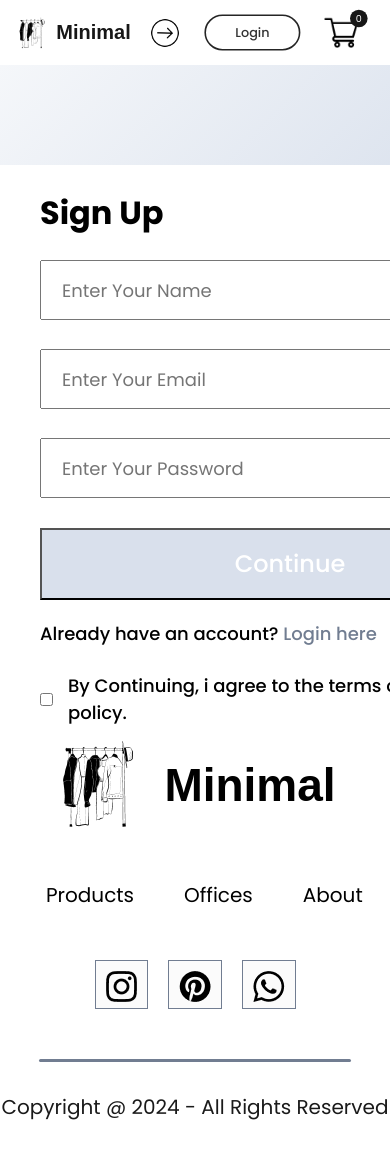
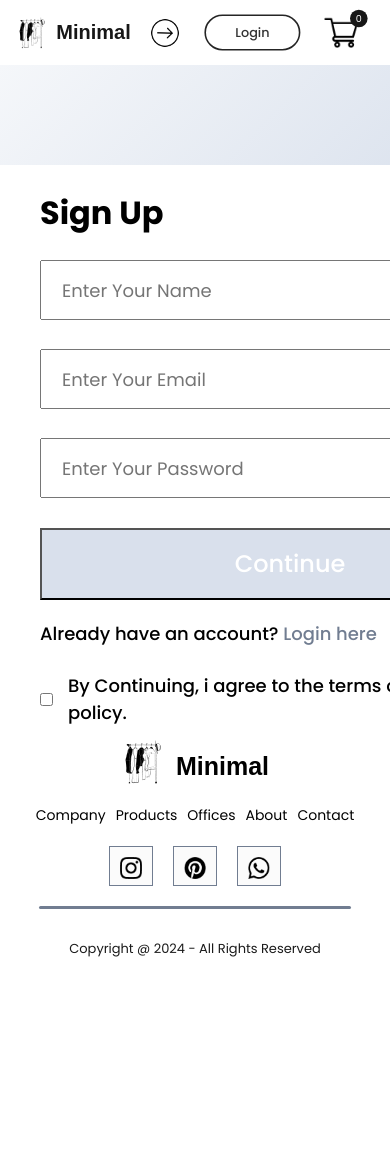
Before and after one commit to NadiasCodes/e-commerce-website-react, a React (Create React App) app: page /login in a window 390 px wide. Shown: the top 1152 px of the page. After the commit the page ends 989 px from the top, so only its background shows below. Built offline with nearby package versions, Linux system fonts and the light colour scheme; a web font is replaced by a local one.

Commit message:
added the media queries for the footer

```diff
--- a/src/Components/Footer/Footer.css
+++ b/src/Components/Footer/Footer.css
@@ -1,14 +1,15 @@
-.footer
-{display: flex;
+.footer {
+  display: flex;
   flex-direction: column;
   justify-content: center;
   align-items: center;
-gap:50px;}
+  gap: 50px;
+}
 
-.footer-logo{
+.footer-logo {
   display: flex;
   align-items: center;
-    gap:20px;
+  gap: 20px;
 }
 
 .footer-logo p {
@@ -16,54 +17,85 @@ gap:50px;}
   font-weight: 700;
   font-family: "Ojuju", sans-serif;
 }
-.footer-links{
+.footer-links {
   display: flex;
-    gap:50px;
+  gap: 50px;
   font-size: 20px;
 }
 
-
-.footer-links li{cursor: pointer;}
-
-.footer-links li:hover{text-decoration: underline;
-color:var(--darker-blue);}
-
-.footer-social-icons{
-    display:flex;
-    gap:20px;
+.footer-links li {
+  cursor: pointer;
 }
 
-.footer-icons-container{
+.footer-links li:hover {
+  text-decoration: underline;
+  color: var(--darker-blue);
+}
+
+.footer-social-icons {
+  display: flex;
+  gap: 20px;
+}
+
+.footer-icons-container {
   display: flex;
 
-    padding:10px;
+  padding: 10px;
   padding-bottom: 6px;
   background: #fbfbfb;
   border: 1px solid var(--darker-blue);
 }
 
-.footer-icons-container:hover{
+.footer-icons-container:hover {
   filter: drop-shadow(0 0 0.25rem rgb(84, 88, 115));
   transform: scale(1.1);
   transition: 200ms;
 }
 
-
-
-.footer-copyright{
-    display:flex;
+.footer-copyright {
+  display: flex;
   flex-direction: column;
   align-items: center;
-gap:30px;
-width:100%;
+  gap: 30px;
+  width: 100%;
   margin-bottom: 30px;
-color:#1a1a1a;
-font-size: 20px;}
+  color: #1a1a1a;
+  font-size: 20px;
+}
 
-.footer-copyright hr{
-    width:80%;
+.footer-copyright hr {
+  width: 80%;
   border: none;
   border-radius: 10px;
-    height:3px;
+  height: 3px;
   background-color: var(--darker-blue);
 }
+
+@media (max-width: 800px) {
+  .footer {
+    gap: 20px;
+  }
+  .footer-logo {
+    gap: 10px;
+    align-items: end;
+  }
+
+  .footer-logo img {
+    width: 45px;
+  }
+  .footer-logo p {
+    font-size: 25px;
+  }
+
+  .footer-links {
+    font-size: 14px;
+    gap: 10px;
+  }
+
+  .footer-social-icons img {
+    width: 22px;
+  }
+  .footer-copyright {
+    font-size: 13px;
+  }
+}
```
Lines whose indentation alone changed are shown as unchanged.
